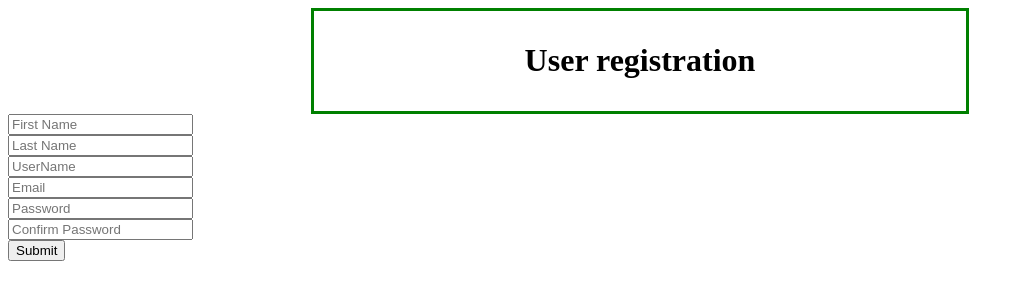
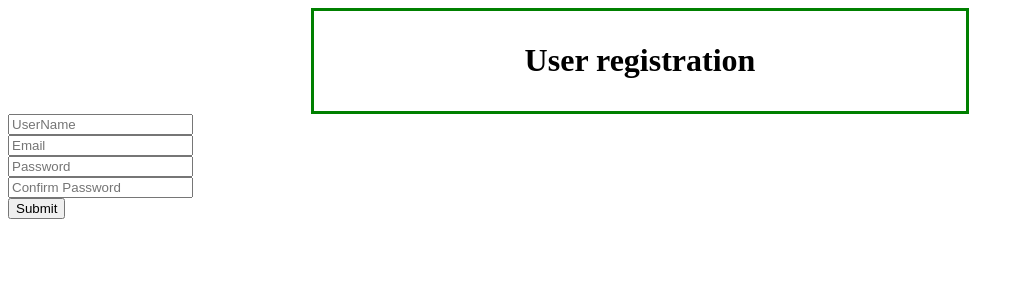
Before and after one commit to AlcalinoGitHub/DjangoExperiment, a Django app: page /accounts/register/ in a window 1280 px wide. Shown: the top 300 px of the page, without its empty margins (0-1024 px from the left). Run offline with Django 4.2, Linux system fonts and the light colour scheme.

Commit message:
Added try/Except statement to avoid crash on register field
-Added try except statements in the register Function on views.py on Accounts app to prevent the app from throwing an exception, and instead returning a message to the user

```diff
--- a/mysite/Accounts/templates/register.html
+++ b/mysite/Accounts/templates/register.html
@@ -13,8 +13,6 @@
 
     <form action = '' method="post">
         {% csrf_token %}
-        <input type = 'text' name = 'first_name' placeholder="First Name"><br>
-        <input type = 'text' name = 'last_name' placeholder="Last Name"><br>
         <input type = 'text' name = 'username' placeholder="UserName"><br>
         <input type = 'email' name = 'email' placeholder="Email"><br>
         <input type = 'password' name = 'password1' placeholder="Password"><br>
--- a/mysite/Accounts/views.py
+++ b/mysite/Accounts/views.py
@@ -9,19 +9,23 @@ def Empty(request):
 
 def register(request):
     if request.method == "POST":
-        first_name = request.POST['first_name']
-        last_name = request.POST['last_name']
         username = request.POST['username']
         email = request.POST['email']
         password1 = request.POST['password1']
         password2 = request.POST['password2']
+
+
         if password1 == password2:
             if User.objects.filter(username = username).exists() or User.objects.filter(email=email).exists():
                 print('username Taken')
                 messages.info(request, 'Username or email already Taken')
                 return redirect('/accounts/register/')
             else:
-                user = User.objects.create_user(username=username, password=password1, email=email, first_name=first_name, last_name=last_name)
+                try:
+                    user = User.objects.create_user(username=username, password=password1, email=email)
+                except:
+                    messages.info(request, 'Fields must not be empty')
+                    return redirect('/accounts/register/')
                 user.save();
                 messages.info(request,'user created')
                 return redirect('/accounts/login/')
```
